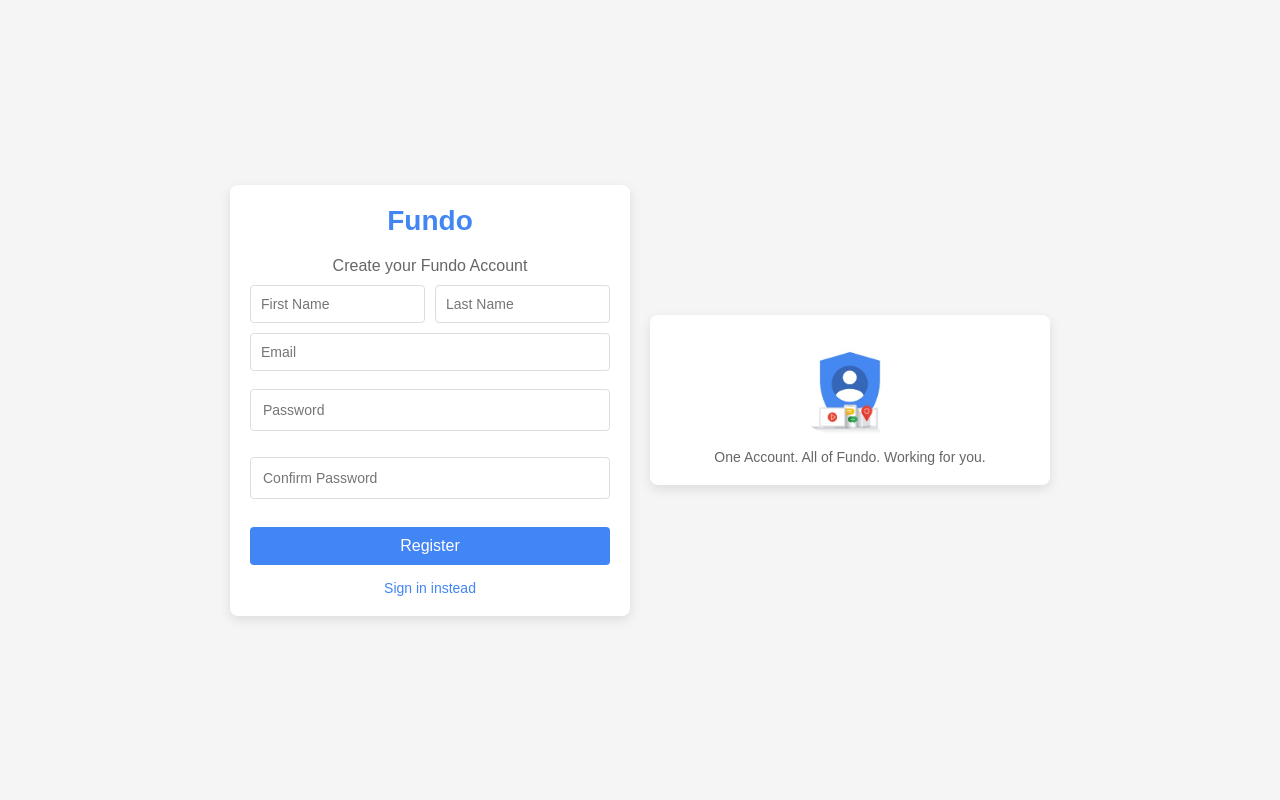
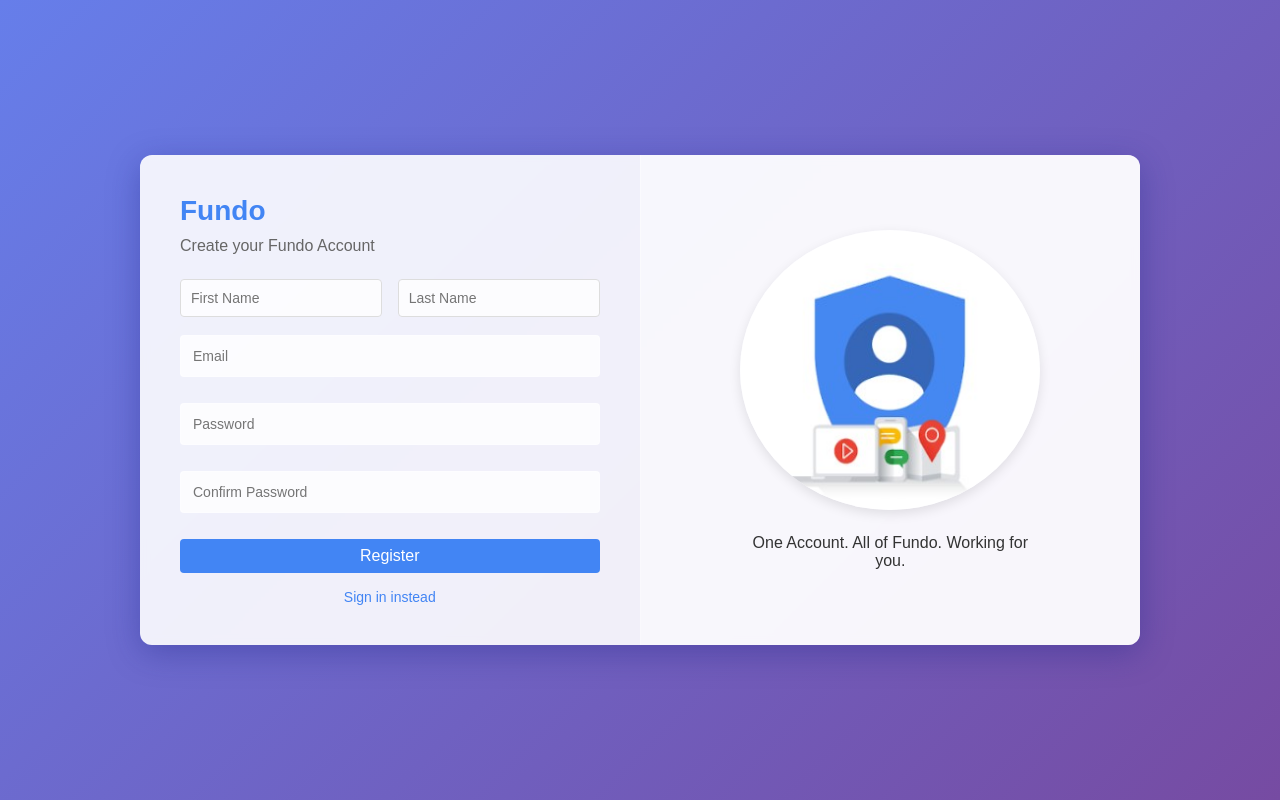
Before and after one commit to prize15/fundoo-notes-fe, a React (Create React App) app: page /register in a window 1280 px wide. Built offline with nearby package versions, Linux system fonts and the light colour scheme.

Commit message:
[ABHINAV]Updated: The components & the UI part for SignUp & SignIn is Improved

```diff
--- a/src/components/addnote/AddNote.jsx
+++ b/src/components/addnote/AddNote.jsx
@@ -1,74 +1,59 @@
 // AddNote.js
 import React, { useState } from "react";
+import axios from "axios";
 import "./AddNote.css";
-import axios from "axios";
 
 function AddNote({ onNoteAdded }) {
-  const [formData, setFormData] = useState({
-    title: "",
-    content: "",
-  });
-  const [error, setError] = useState("");
+  const [note, setNote] = useState({ title: "", content: "" });
 
   const handleChange = (e) => {
-    setFormData({ ...formData, [e.target.name]: e.target.value });
+    setNote({
+      ...note,
+      [e.target.name]: e.target.value,
+    });
   };
 
-  const handleSubmit = async (e) => {
+  const handleAddNote = async (e) => {
     e.preventDefault();
-    setError(""); // Reset error
 
-    const token = localStorage.getItem("authToken"); // Retrieve the token
-
-    if (!token) {
-      setError("Unauthorized access. Please log in.");
-      return;
-    }
+    const token = localStorage.getItem("authToken");
 
     try {
       const response = await axios.post(
         "http://localhost:3000/api/v1/notes",
-        formData,
-        {
-          headers: {
-            Authorization: `Bearer ${token}`, // Include the token
-          },
-        }
+        note,
+        { headers: { Authorization: `Bearer ${token}` } }
       );
 
-      // Clear the form and notify the parent about the new note
-      setFormData({ title: "", content: "" });
-      if (onNoteAdded) {
-        onNoteAdded(response.data); // Pass the newly added note back to the parent
-      }
+      // Notify parent component of the newly added note
+      onNoteAdded(response.data);
+
+      // Clear input fields
+      setNote({ title: "", content: "" });
     } catch (err) {
-      setError("Failed to add note. Please try again.");
+      console.error("Failed to add note", err);
     }
   };
 
   return (
-    <div className="add-note-container">
-      <h3>Add a New Note</h3>
-      <form onSubmit={handleSubmit}>
+    <form className="add-note-form" onSubmit={handleAddNote}>
       <input
         type="text"
         name="title"
-          placeholder="Note Title"
-          value={formData.title}
+        placeholder="Title"
+        value={note.title}
         onChange={handleChange}
         required
       />
       <textarea
         name="content"
-          placeholder="Note Content"
-          value={formData.content}
+        placeholder="Content"
+        value={note.content}
         onChange={handleChange}
         required
-        ></textarea>
-        {error && <p className="error-text">{error}</p>}
+      />
       <button type="submit">Add Note</button>
     </form>
-    </div>
   );
 }
 
--- a/src/components/login/Login.css
+++ b/src/components/login/Login.css
@@ -1,4 +1,3 @@
-/* Login.css */
 * {
   box-sizing: border-box;
   margin: 0;
@@ -11,27 +10,30 @@
   justify-content: center;
   align-items: center;
   min-height: 100vh;
-    background-color: #f5f5f5;
+  background: linear-gradient(135deg, #667eea 0%, #764ba2 100%);
+  padding: 20px;
 }
 
 .login-form-box {
   width: 100%;
   max-width: 400px;
-    padding: 20px;
-    background-color: #fff;
-    border-radius: 8px;
-    box-shadow: 0 4px 8px rgba(0, 0, 0, 0.1);
+  padding: 40px;
+  background-color: rgba(255, 255, 255, 0.9);
+  border-radius: 12px;
+  box-shadow: 0 8px 32px rgba(31, 38, 135, 0.37);
+  -webkit-backdrop-filter: blur(4px);
+  backdrop-filter: blur(4px);
   text-align: center;
 }
 
 .login-form-box h2 {
-    color:#4285f4;
-    font-size: 24px;
+  color: #4285f4;
+  font-size: 28px;
   margin-bottom: 10px;
 }
 
 .login-form-box p {
-    margin: 10px 0;
+  margin: 10px 0 20px;
   color: #666;
 }
 
@@ -42,56 +44,82 @@
 
 input[type="email"],
 input[type="password"] {
-    padding: 10px;
+  width: 100%;
+  padding: 12px;
   margin: 8px 0;
-    border: 1px solid #ddd;
+  border: 1px solid rgba(255, 255, 255, 0.3);
   border-radius: 4px;
+  font-size: 14px;
+  transition: border-color 0.3s, box-shadow 0.3s;
+  background-color: rgba(255, 255, 255, 0.8);
+}
+
+input[type="email"]:focus,
+input[type="password"]:focus {
+  outline: none;
+  border-color: #4285f4;
+  box-shadow: 0 0 0 2px rgba(66, 133, 244, 0.2);
 }
 
 .error-text {
-    color: red;
+  color: #d93025;
   font-size: 12px;
-    margin-top: -5px;
+  margin-top: 4px;
+  margin-bottom: 8px;
+  text-align: left;
 }
 
 input.error {
-    border-color: red;
+  border-color: #d93025;
 }
 
-
 button {
-    padding: 10px;
-    margin-top: 10px;
+  width: 100%;
+  padding: 12px;
+  margin-top: 20px;
   border: none;
   background-color: #4285f4;
   color: #fff;
   border-radius: 4px;
+  font-size: 16px;
   cursor: pointer;
+  transition: background-color 0.3s, transform 0.1s;
 }
-  .error-text {
-    color: red;
-    font-size: 12px;
-    margin-top: -5px;
-    margin-bottom: 10px;
-  }
-
 
 button:hover {
   background-color: #357ae8;
 }
 
+button:active {
+  transform: scale(0.98);
+}
+
 .login-options {
   display: flex;
   justify-content: space-between;
-    margin-bottom: 10px;
+  margin-top: 16px;
 }
 
 .login-options a {
   color: #4285f4;
   text-decoration: none;
   font-size: 14px;
+  transition: color 0.3s;
 }
 
 .login-options a:hover {
+  color: #357ae8;
   text-decoration: underline;
 }
+
+@media (max-width: 480px) {
+  .login-form-box {
+    padding: 30px 20px;
+  }
+
+  .login-options {
+    flex-direction: column;
+    align-items: center;
+    gap: 10px;
+  }
+}
--- a/src/components/register/Register.css
+++ b/src/components/register/Register.css
@@ -1,4 +1,3 @@
-/* Register.css */
 * {
   box-sizing: border-box;
   margin: 0;
@@ -6,42 +5,47 @@
   font-family: Arial, sans-serif;
 }
 
+.register-page {
+  min-height: 100vh;
+  background: linear-gradient(135deg, #667eea 0%, #764ba2 100%);
+  display: flex;
+  align-items: center;
+  justify-content: center;
+  padding: 20px;
+}
+
 .register-container {
+  width: 100%;
+  max-width: 1000px;
+  margin: 0 auto;
+}
+
+.register-content {
   display: flex;
+  background: rgba(255, 255, 255, 0.9);
+  border-radius: 12px;
+  box-shadow: 0 8px 32px rgba(31, 38, 135, 0.37);
+ -webkit-backdrop-filter: blur(4px);
+  backdrop-filter: blur(4px);
+  overflow: hidden;
+}
+
+.register-form-box {
+  flex: 1;
+  padding: 40px;
+  display: flex;
+  flex-direction: column;
+}
+
+.register-image-box {
+  flex: 1;
+  padding: 40px;
+  display: flex;
+  flex-direction: column;
   justify-content: center;
   align-items: center;
-  min-height: 100vh;
-  background-color: #f5f5f5;
-  padding: 20px;
-  gap: 20px;
-}
-
-.register-form-box, .register-image-box {
-  background-color: #fff;
-  border-radius: 8px;
-  box-shadow: 0 4px 12px rgba(0, 0, 0, 0.1);
-  padding: 20px;
-  width: 100%;
-  max-width: 400px;
-  display: flex;
-  flex-direction: column;
-  align-items: center;
-}
-
-.register-container > div {
-  flex: 1; /* Make both sections take equal space */
-}
-
-.error-text {
-  color: red;
-  font-size: 12px;
-  margin-top: -5px;
-  margin-bottom: 10px;
-}
-
-
-.register-form-box {
-  text-align: center;
+  background-color: rgba(255, 255, 255, 0.5);
+  border-left: 1px solid rgba(255, 255, 255, 0.3);
 }
 
 .register-form-box h2 {
@@ -51,81 +55,108 @@
 }
 
 .register-form-box p {
-  margin: 10px 0;
   color: #666;
+  margin-bottom: 24px;
 }
 
 form {
   display: flex;
   flex-direction: column;
-  gap: 10px;
-  width: 100%;
-}
-
-input[type="text"],
-input[type="password"] {
-  padding: 12px;
-  border: 1px solid #ddd;
-  border-radius: 4px;
-  font-size: 14px;
-  width: 100%;
+  gap: 16px;
 }
 
 .name-fields {
   display: flex;
-  gap: 10px;
+  gap: 16px;
+}
+
+.input-group {
+  flex: 1;
+}
+
+input {
+  width: 100%;
+  padding: 12px;
+  border: 1px solid rgba(255, 255, 255, 0.3);
+  border-radius: 4px;
+  font-size: 14px;
+  transition: border-color 0.3s, box-shadow 0.3s;
+  background-color: rgba(255, 255, 255, 0.8);
+}
+
+input:focus {
+  outline: none;
+  border-color: #4285f4;
+  box-shadow: 0 0 0 2px rgba(66, 133, 244, 0.2);
+}
+
+.error-text {
+  color: #d93025;
+  font-size: 12px;
+  margin-top: 4px;
 }
 
 button {
+  background-color: #4285f4;
+  color: white;
   padding: 12px;
   border: none;
-  background-color: #4285f4;
-  color: #fff;
   border-radius: 4px;
   font-size: 16px;
   cursor: pointer;
-  transition: background-color 0.3s;
+  transition: background-color 0.3s, transform 0.1s;
+  margin-top: 8px;
 }
 
 button:hover {
   background-color: #357ae8;
 }
 
-.info-text {
-  font-size: 12px;
-  color: #888;
-  margin-top: -5px;
+button:active {
+  transform: scale(0.98);
 }
 
 .signin-link {
-  display: inline-block;
-  margin-top: 15px;
-  font-size: 14px;
   color: #4285f4;
   text-decoration: none;
+  font-size: 14px;
+  margin-top: 16px;
+  text-align: center;
+  transition: color 0.3s;
 }
 
 .signin-link:hover {
+  color: #357ae8;
   text-decoration: underline;
 }
 
-.register-image-box {
-  text-align: center;
-  display: flex;
-  flex-direction: column;
-  justify-content: center;
-  align-items: center;
-}
-
 .register-logo {
-  max-width: 120px;
+  width: 300px;
+  height: 280px;
   border-radius: 50%;
+  margin-bottom: 24px;
+  box-shadow: 0 4px 12px rgba(0, 0, 0, 0.1);
 }
 
 .register-info {
-  font-size: 14px;
-  color: #666;
-  margin-top: 10px;
+  color: #333;
+  text-align: center;
+  font-size: 16px;
   max-width: 300px;
-  text-align: center;
 }
+
+@media (max-width: 768px) {
+  .register-content {
+    flex-direction: column;
+  }
+
+  .register-image-box {
+    border-left: none;
+    border-top: 1px solid rgba(255, 255, 255, 0.3);
+  }
+
+  .name-fields {
+    flex-direction: column;
+    gap: 16px;
+  }
+}
--- a/src/components/register/Register.jsx
+++ b/src/components/register/Register.jsx
@@ -1,4 +1,3 @@
-// Register.js
 import React, { useState } from "react";
 import "./Register.css";
 import { Link } from "react-router-dom";
@@ -19,13 +18,11 @@ function Register() {
   };
 
   const validateEmail = (email) => {
-    // Simple email validation regex
     const emailRegex = /^[^\s@]+@[^\s@]+\.[^\s@]+$/;
     return emailRegex.test(email);
   };
 
   const validatePassword = (password) => {
-    // Password must be at least 8 characters and contain letters and numbers
     return (
       password.length >= 8 && /[A-Za-z]/.test(password) && /\d/.test(password)
     );
@@ -47,7 +44,6 @@ function Register() {
     }
 
     if (Object.keys(newErrors).length === 0) {
-      // Submit form if no errors
       console.log("Form data:", formData);
     } else {
       setErrors(newErrors);
@@ -55,12 +51,15 @@ function Register() {
   };
 
   return (
+    <div className="register-page">
       <div className="register-container">
+        <div className="register-content">
           <div className="register-form-box">
             <h2>Fundo</h2>
             <p>Create your Fundo Account</p>
             <form onSubmit={handleSubmit}>
               <div className="name-fields">
+                <div className="input-group">
                   <input
                     type="text"
                     name="firstName"
@@ -69,6 +68,8 @@ function Register() {
                     value={formData.firstName}
                     onChange={handleChange}
                   />
+                </div>
+                <div className="input-group">
                   <input
                     type="text"
                     name="lastName"
@@ -78,8 +79,10 @@ function Register() {
                     onChange={handleChange}
                   />
                 </div>
+              </div>
+              <div className="input-group">
                 <input
-            type="text"
+                  type="email"
                   name="email"
                   placeholder="Email"
                   required
@@ -87,6 +90,8 @@ function Register() {
                   onChange={handleChange}
                 />
                 {errors.email && <p className="error-text">{errors.email}</p>}
+              </div>
+              <div className="input-group">
                 <input
                   type="password"
                   name="password"
@@ -95,7 +100,11 @@ function Register() {
                   value={formData.password}
                   onChange={handleChange}
                 />
-          {errors.password && <p className="error-text">{errors.password}</p>}
+                {errors.password && (
+                  <p className="error-text">{errors.password}</p>
+                )}
+              </div>
+              <div className="input-group">
                 <input
                   type="password"
                   name="confirmPassword"
@@ -107,6 +116,7 @@ function Register() {
                 {errors.confirmPassword && (
                   <p className="error-text">{errors.confirmPassword}</p>
                 )}
+              </div>
               <button type="submit">Register</button>
             </form>
             <Link to="/login" className="signin-link">
@@ -114,10 +124,12 @@ function Register() {
             </Link>
           </div>
           <div className="register-image-box">
-        <img src={logo} alt="logo" className="register-logo" />
+            <img src={logo} alt="Fundo logo" className="register-logo" />
             <p className="register-info">
               One Account. All of Fundo. Working for you.
             </p>
+          </div>
+        </div>
       </div>
     </div>
   );
```
Also changed, not shown: src/components/dashboard/Dashboard.jsx (+6 -28 lines), src/components/notecard/NoteCard.css (+0 -16 lines), src/components/notescontainer/NotesContainer.css (added, +14 -0 lines), src/components/notescontainer/NotesContainer.jsx (added, +20 -0 lines). Lines whose indentation alone changed are shown as unchanged.
